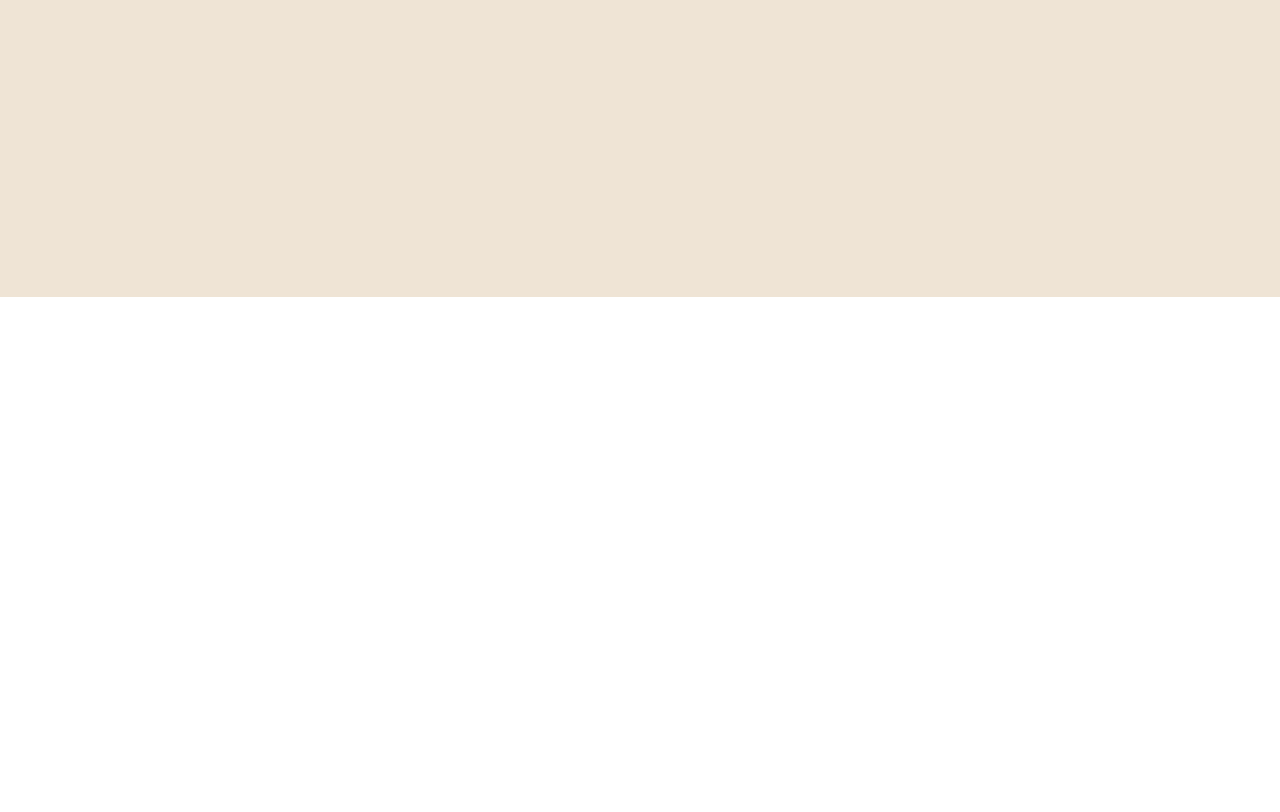
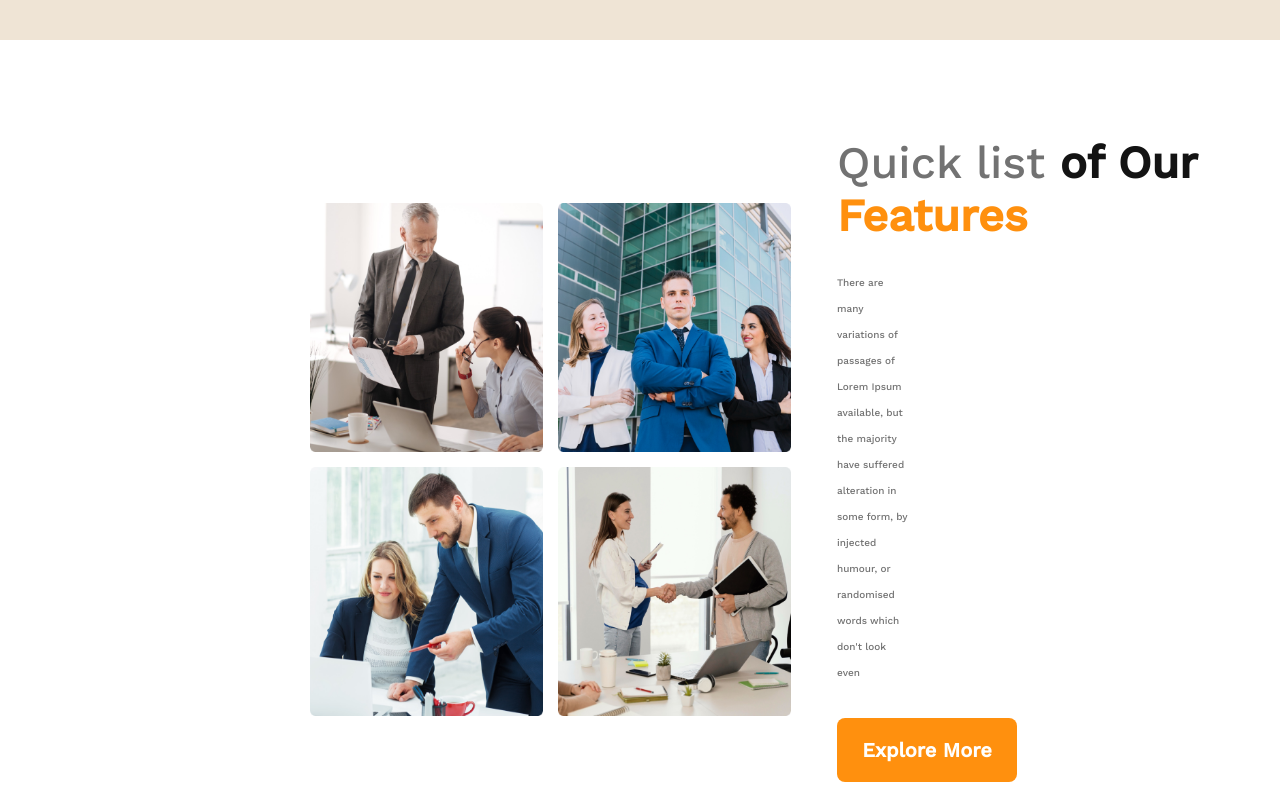
Before and after one commit to Ayanbanerjee93/G3-Architects, a plain HTML site: page index.html in a window 1280 px wide. Shown: the part 1140-1952 px from the top of the page. Before the commit the page ends 1437 px from the top, so only its background shows below. Drawn offline with nearby package versions, Linux system fonts and the light colour scheme.

Commit message:
features section added

```diff
--- a/index.html
+++ b/index.html
@@ -48,10 +48,37 @@
             <img src="images/banner.png" alt="" srcset="">
            </div>
         </section>
+    </header>
+    <!-- -----------------------------------------------------------------------Main section starts here -->
+<main class="main">
+    <!-- -----------------------------Features section -->
+<section class="features-section">
+
+<div class="img-grid-container-left">
+<img src="images/team1.png" alt="" srcset="">
+<img src="images/team2.png" alt="" srcset="">
+<img src="images/team3.png" alt="" srcset="">
+<img src="images/team4.png" alt="" srcset="">
+</div>
+
+<div class="features-text-container-right">
+<p><span class="features-text">Quick list </span><span class="big-text">of Our</span></p>
+<p class="golden-text">Features</p>
+<div class="features-para">
+    <p>There are many variations of passages of Lorem Ipsum available, but the majority have suffered alteration in some form, by injected humour, or randomised words which don't look even</p>
+</div>
+<!-- features button -->
+<div>
+    <button class="explore-more-btn">Explore More</button>
+   </div>
+
+</div>
+</section>
+
+
+</main>
 
 
 
-    </header>
-
 </body>
 </html>
--- a/styles/style.css
+++ b/styles/style.css
@@ -7,7 +7,9 @@
     font-family: 'Work Sans', sans-serif;
     margin: 0 auto;
 }
-
+body{
+    background-color: #FFFFFF;
+}
 
 /*============================== */
 /* ---------------------------------------------------------------------Header starts here */
@@ -15,7 +17,8 @@
 header{
     background-color: #efe4d5;
     width: 100%;
-    height: 1437px;
+    height: 100%;
+    padding-bottom: 50px;
 }
 .navbar{
     /* background-color: red; */
@@ -77,15 +80,95 @@ header{
     font-size: 20px;
     line-height: 23px;
     text-align: center;
+    transition: background-color 1s;
 
+}
+.explore-more-btn:hover{
+    background-color: crimson;
+    color: #FFFFFF;
 }
 .img-container{
     margin-top: 50px;
-    margin-top: 30px;
+
 }
 .img-container img{
     width: 1100px;
     height: 550px;
     border-radius: 8px;
 
+
 }
+
+/* ----------------------------------------------------------------Header ends */
+/* --------------------------------------------------------------main starts here */
+.main{
+
+}
+
+.features-section{
+    /* background-color: green; */
+    margin-top: 96px;
+    margin-bottom: 130px;
+    display: flex;
+    align-items: center;
+    margin-bottom: 30px;
+    margin-left: 310px;
+    /* margin-right: 423px; */
+    /* justify-content: space-between; */
+
+}
+.img-grid-container-left{
+    /* background-color: red; */
+    display: grid;
+    gap: 15px;
+    grid-template-columns:repeat(2,1fr) ;
+}
+.img-grid-container-left img{
+    width: 233px;
+    height: 249px;
+    transition: 1s all ease-in-out;
+
+}
+.img-grid-container-left img:hover{
+    transform: scale3d(1.1, 1.1, 1);
+    cursor: pointer;
+    transition: transform 1s;
+
+}
+.features-text-container-right{
+    /* background-color: aquamarine; */
+    width: 5037px;
+    margin-left: 46px;
+    text-align: left;
+
+
+}
+.features-text{
+    font-weight: 500;
+    font-size: 45px;
+    line-height: 53px;
+    color: #727272;
+}
+.golden-text{
+    color:#FF900E;
+    font-weight: 700;
+    font-size: 45px;
+    line-height: 53px;
+}
+.big-text{
+    color:#131313;
+    font-weight: 700;
+    font-size: 45px;
+    line-height: 53px
+}
+.features-para{
+    /* background-color: #FF900E; */
+    /* width:100px; */
+    font-weight: 400;
+    font-size: 10px;
+    line-height: 26px;
+    margin-right: 370px;
+    color: #727272;
+    margin-top: 28px;
+
+}
```
